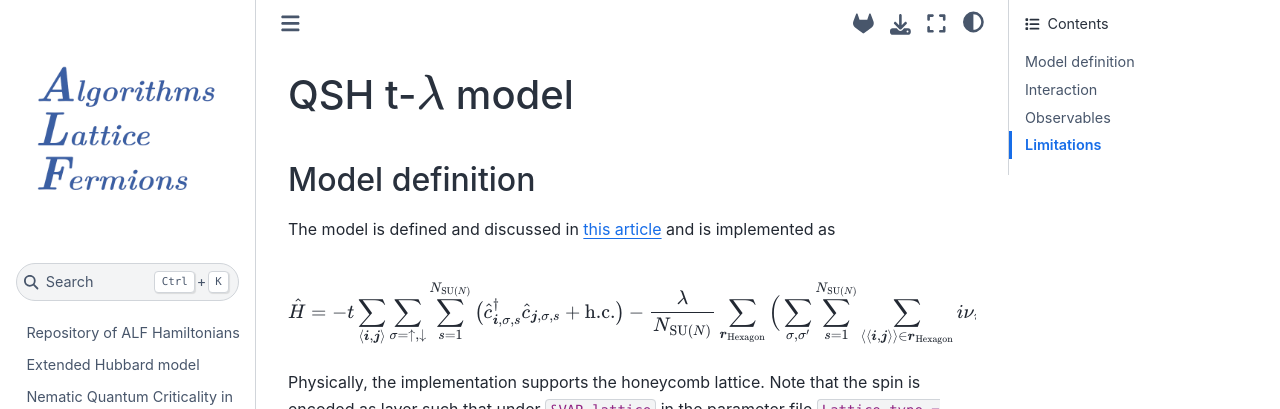
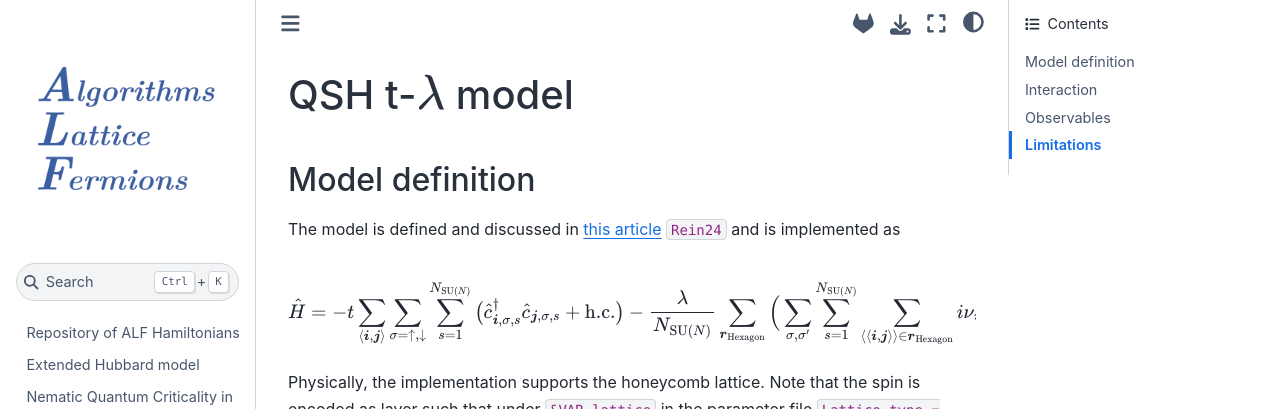
Before and after one commit to ALF-QMC/Hamiltonians, a Jupyter Book: the page built from Hamiltonians/QSH_t-lambda_Model/README.md, in a window 1280 px wide and 900 px high. Shown: the top 409 px of the window. Built offline with Jupyter Book 1.0.4 settings and Sphinx 7.4.7 and the Sphinx Book theme 1.1.4, drawn with Linux system fonts in a browser that asks for light colours; cross-references to code outside the pages are shown as plain code.

Commit message:
added citation

````diff
--- a/Hamiltonians/QSH_t-lambda_Model/README.md
+++ b/Hamiltonians/QSH_t-lambda_Model/README.md
@@ -3,7 +3,7 @@
 
 ## Model definition
 
-The model is defined and discussed in [this article](https://arxiv.org/abs/2410.05059) and is implemented as
+The model is defined and discussed in [this article](https://arxiv.org/abs/2410.05059) {cite}`Rein24` and is implemented as
 
 $$
 \hat{H}  =  -t\sum_{\langle\boldsymbol{i},\boldsymbol{j}\rangle}\sum_{\sigma=\uparrow,\downarrow}\sum_{s=1}^{N_{\textrm{SU}(N)}}\big(\hat{c}_{\boldsymbol{i},\sigma,s}^\dagger\hat{c}_{\boldsymbol{j},\sigma,s}+\textrm{h.c.}\big)
@@ -39,3 +39,7 @@ The code  has  the standard  observables as well as correlations of kinetic ener
 
 ## Limitations
 As  it  stands  the  trial wave function is not implemented such that only the finite temperature and not the projective code can be used. Therefore, the code only works for `Projector = .F.` under  `&VAR_Model_Generic`.
+
+```{bibliography}
+:style: unsrt
+```
````
